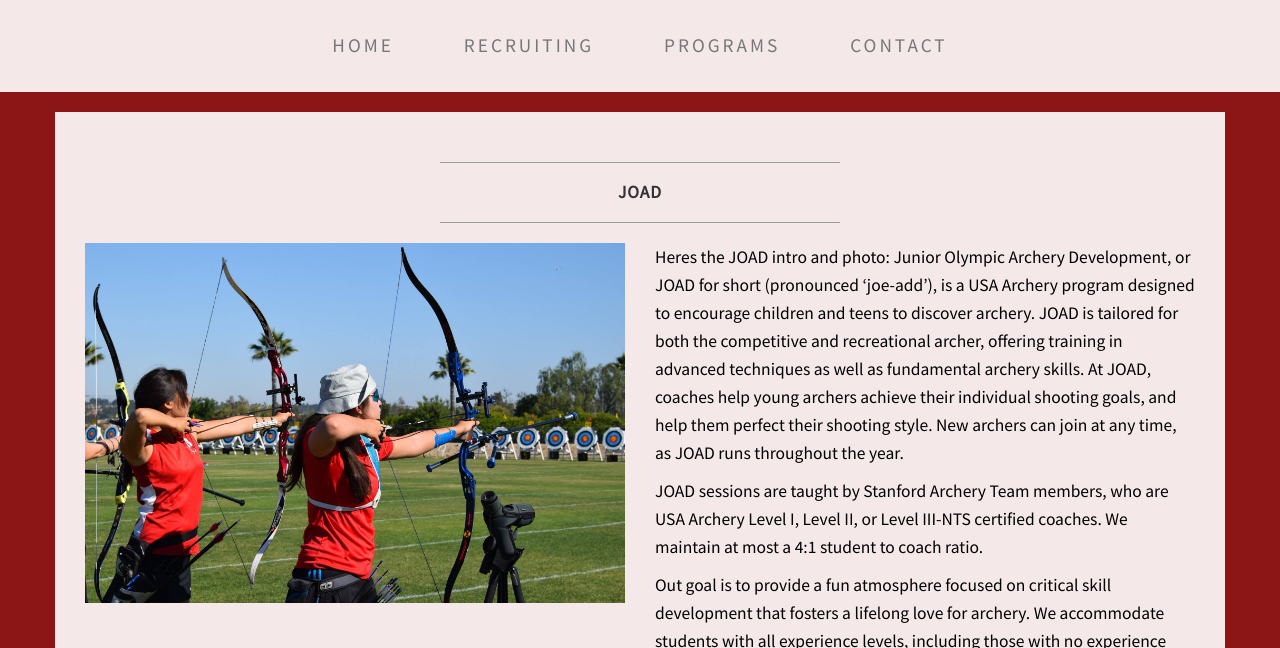
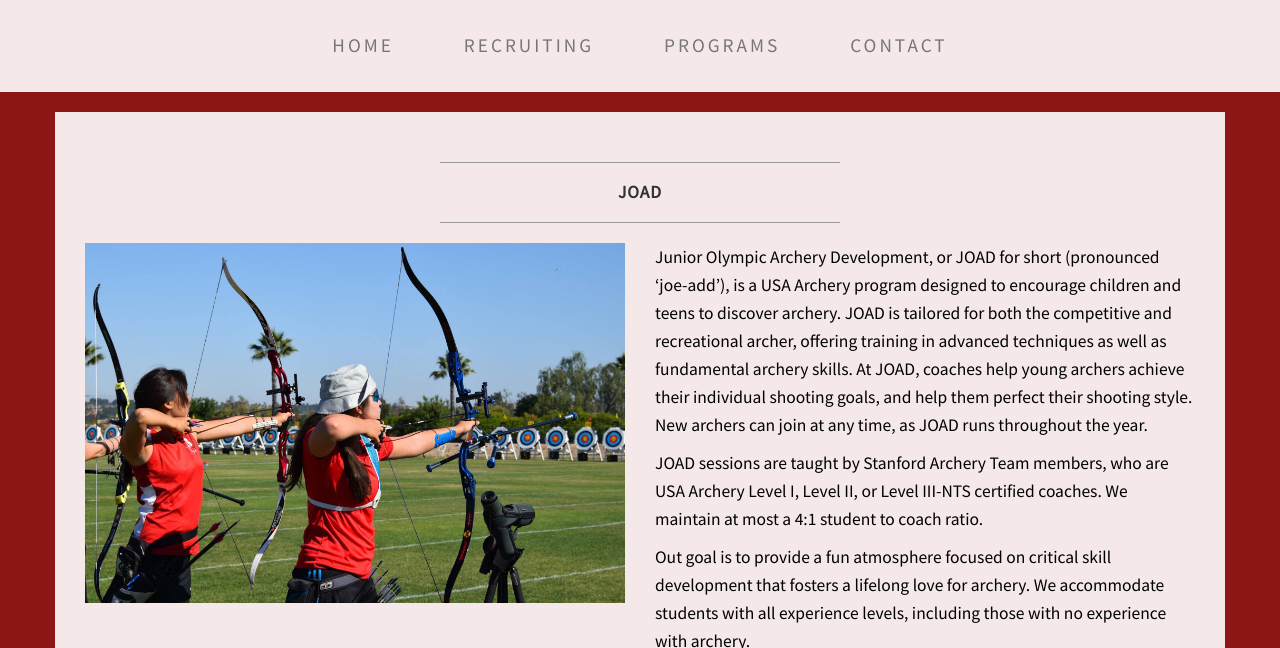
Before and after one commit to nevenwt/stanford-archery-website, a plain HTML site: page joad.html in a window 1280 px wide. Shown: the part 152-800 px from the top of the page. Drawn offline with Linux system fonts and the light colour scheme.

Commit message:
small fix

```diff
--- a/joad.html
+++ b/joad.html
@@ -97,7 +97,7 @@
                     <img class="img-responsive img-border-left" src="img/joad-page-picture.jpg" alt="">
                 </div>
                 <div class="col-md-6">
-                    <p>Heres the JOAD intro and photo: Junior Olympic Archery Development, or JOAD for short (pronounced ‘joe-add’), is a USA Archery program designed to encourage children and teens to discover archery. JOAD is tailored for both the competitive and recreational archer, offering training in advanced techniques as well as fundamental archery skills. At JOAD, coaches help young archers achieve their individual shooting goals, and help them perfect their shooting style. New archers can join at any time, as JOAD runs throughout the year.</p>
+                    <p>Junior Olympic Archery Development, or JOAD for short (pronounced ‘joe-add’), is a USA Archery program designed to encourage children and teens to discover archery. JOAD is tailored for both the competitive and recreational archer, offering training in advanced techniques as well as fundamental archery skills. At JOAD, coaches help young archers achieve their individual shooting goals, and help them perfect their shooting style. New archers can join at any time, as JOAD runs throughout the year.</p>
                     <p>JOAD sessions are taught by Stanford Archery Team members, who are USA Archery Level I, Level II, or Level III-NTS certified coaches. We maintain at most a 4:1 student to coach ratio.</p>
                     <p>Out goal is to provide a fun atmosphere focused on critical skill development that fosters a lifelong love for archery. We accommodate students with all experience levels, including those with no experience with archery.</p>
                     <p>In order to join JOAD, all students, regardless of experience level, must first take a mandatory private safety lesson to learn the rules and shooting style of our range.</p>
```
